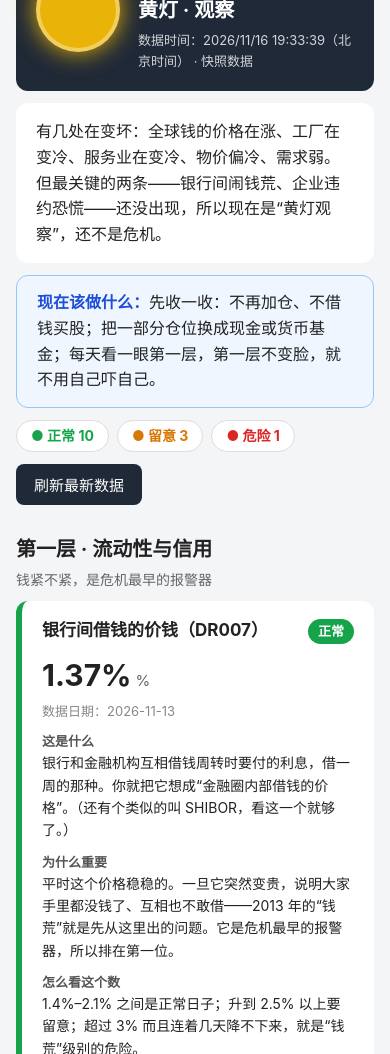
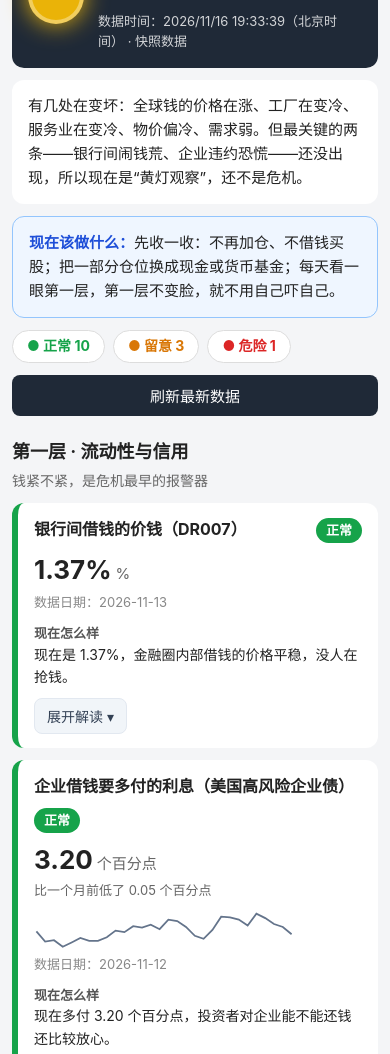
Before and after one commit to wangqiuqiang09/crisis-board, a plain HTML site: page index.html in a window 390 px wide. Shown: the part 189-1243 px from the top of the page. Drawn offline with Linux system fonts and the light colour scheme; no server answers.

Commit message:
Add files via upload

```diff
--- a/index.html
+++ b/index.html
@@ -57,6 +57,23 @@ section.box { background: #fff; border-radius: 12px; padding: 16px 20px; margin-
 footer { color: #888; font-size: 13px; margin: 24px 0 8px; }
 footer li { margin-bottom: 2px; }
 .refreshBtn { margin-top: 12px; background: #1f2937; color: #fff; border: none; border-radius: 8px; padding: 10px 18px; font-size: 15px; cursor: pointer; }
+.detailToggle { margin-top: 10px; background: #f1f5f9; border: 1px solid #e2e8f0; color: #334155; border-radius: 8px; padding: 7px 12px; font-size: 14px; cursor: pointer; }
+.detailBody { display: none; }
+.detailBody.open { display: block; }
+.spark svg { width: 100%; max-width: 260px; height: auto; display: block; }
+@media (max-width: 560px) {
+  .wrap { padding: 12px; }
+  header { padding: 16px; gap: 14px; }
+  #lightDot { width: 56px; height: 56px; }
+  header h1 { font-size: 22px; }
+  #lightLabel { font-size: 17px; }
+  #verdict, #actionBox { font-size: 15px; padding: 14px 16px; }
+  .card { padding: 14px 16px; }
+  .cardHead h3 { font-size: 16px; }
+  .value { font-size: 26px; }
+  h2.layer { font-size: 18px; margin-top: 22px; }
+  .refreshBtn { width: 100%; }
+}
 </style>
 </head>
 <body>
@@ -98,6 +115,7 @@ function sparkline(hist) {
   }
   return '<div class="spark"><svg width="' + w + '" height="' + h + '" viewBox="0 0 ' + w + ' ' + h + '"><polyline points="' + pts.join(' ') + '" fill="none" stroke="#64748b" stroke-width="1.5"/></svg></div>';
 }
+function toggleDetail(btn) { var body = btn.nextElementSibling; var open = body.classList.toggle('open'); btn.textContent = open ? '收起解读 ▴' : '展开解读 ▾'; }
 function render(board, isFallback) {
   var dot = document.getElementById('lightDot');
   dot.className = board.light || 'yellow';
@@ -132,11 +150,14 @@ function render(board, isFallback) {
         (r.deltaText ? '<div class="delta">' + esc(r.deltaText) + '</div>' : '') +
         sparkline(r.history) +
         '<div class="meta">数据日期：' + esc(r.dataDate) + stale + '</div>' +
+        '<p class="para"><b>现在怎么样</b>' + esc(r.nowText) + '</p>' +
+        '<button class="detailToggle" type="button" onclick="toggleDetail(this)">展开解读 ▾</button>' +
+        '<div class="detailBody">' +
         '<p class="para"><b>这是什么</b>' + esc(r.what) + '</p>' +
         '<p class="para"><b>为什么重要</b>' + esc(r.why) + '</p>' +
         '<p class="para"><b>怎么看这个数</b>' + esc(r.thresholds) + '</p>' +
-        '<p class="para"><b>现在怎么样</b>' + esc(r.nowText) + '</p>' +
         '<p class="para"><b>看到它该做什么</b>' + esc(r.actionText) + '</p>' +
+        '</div>' +
         '</div>';
     });
   });
```
